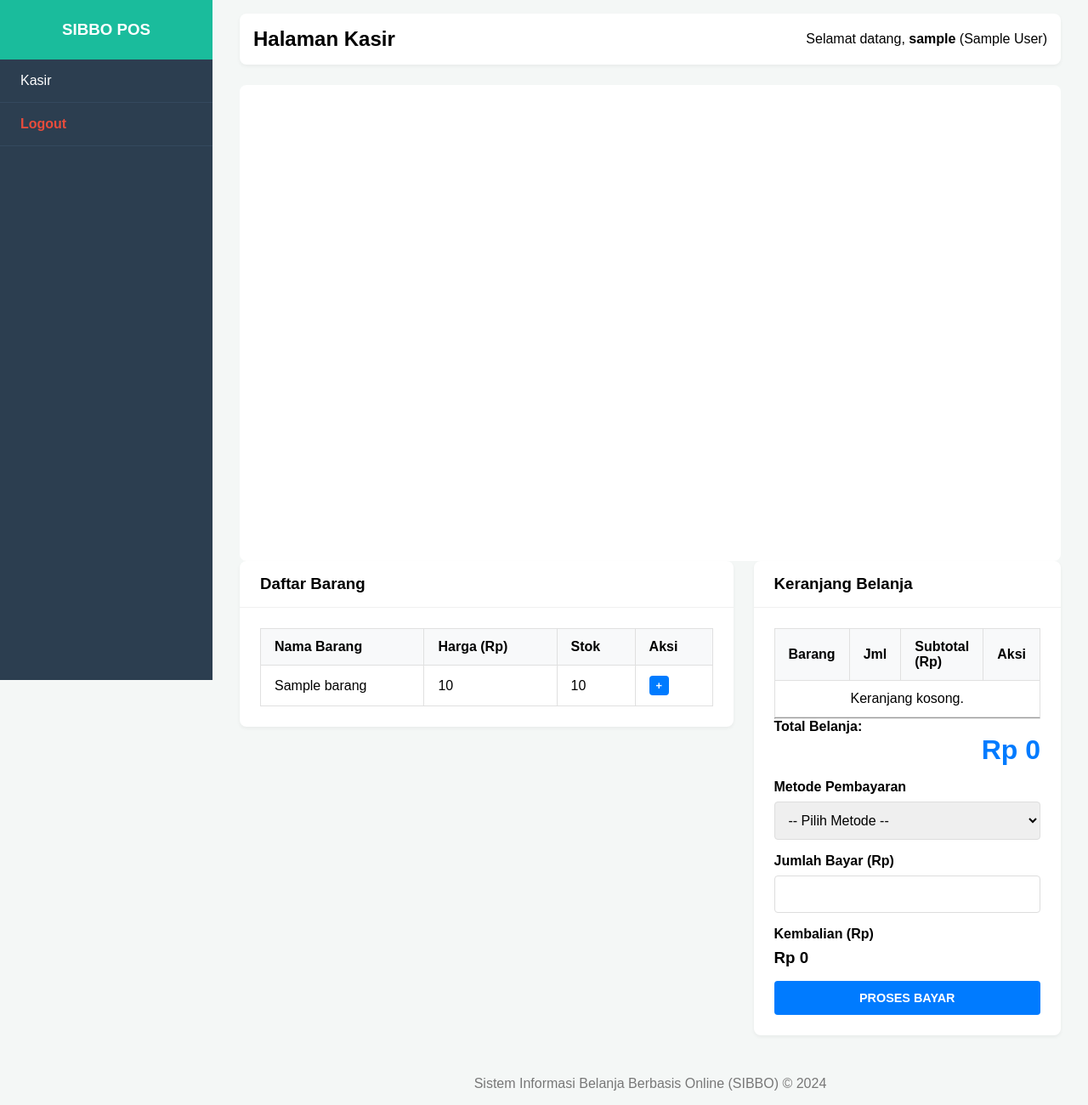
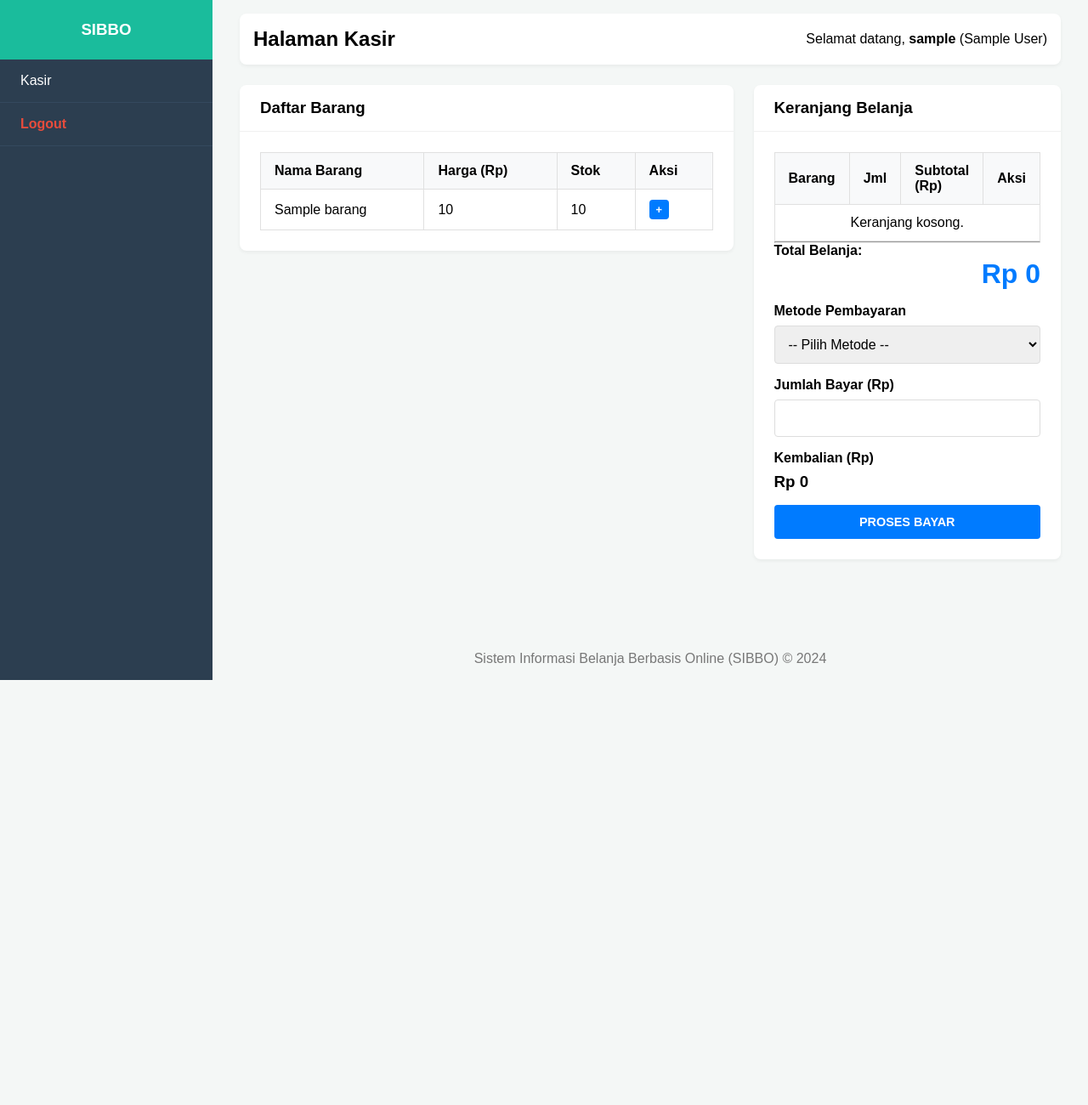
Before and after one commit to exyLuminate/SIBBO_V2, a PHP site: page /kasir.php in a window 1280 px wide. Shown: the whole page at 85% size. After the commit the page ends 800 px from the top, so only its background shows below. Run offline with PHP 8.4, Linux system fonts and the light colour scheme; the visitor is signed in with stand-in values (Sample User, id 1); tables that the repository leaves empty or names only in its code hold one stand-in row (values such as "Sample post").

Commit message:
Update UI (remove main)

```diff
--- a/style.css
+++ b/style.css
@@ -103,7 +103,12 @@ body {
 .main-content {
     margin-left: 250px;
     padding: 1rem 2rem;
+    display: flex;
+    flex-direction: column;
+    min-height: 100vh;
 }
+
+
 .main-content header {
     background: #fff;
     padding: 1rem;
@@ -114,16 +119,12 @@ body {
     justify-content: space-between;
     align-items: center;
 }
-.main-content main {
-    background: #fff;
-    padding: 1.5rem;
-    border-radius: 8px;
-    min-height: 70vh;
-}
+
 .main-content footer {
     text-align: center;
     margin-top: 1.5rem;
     color: #777;
+    margin-top: auto;
 }
 
 /* --- Styling Kategori --- */
--- a/templates/sidebar.php
+++ b/templates/sidebar.php
@@ -1,6 +1,6 @@
 <nav class="sidebar">
     <div class="sidebar-header">
-        <h3>SIBBO POS</h3>
+        <h3>SIBBO</h3>
     </div>
     <ul class="nav-menu">
         <li>
```
